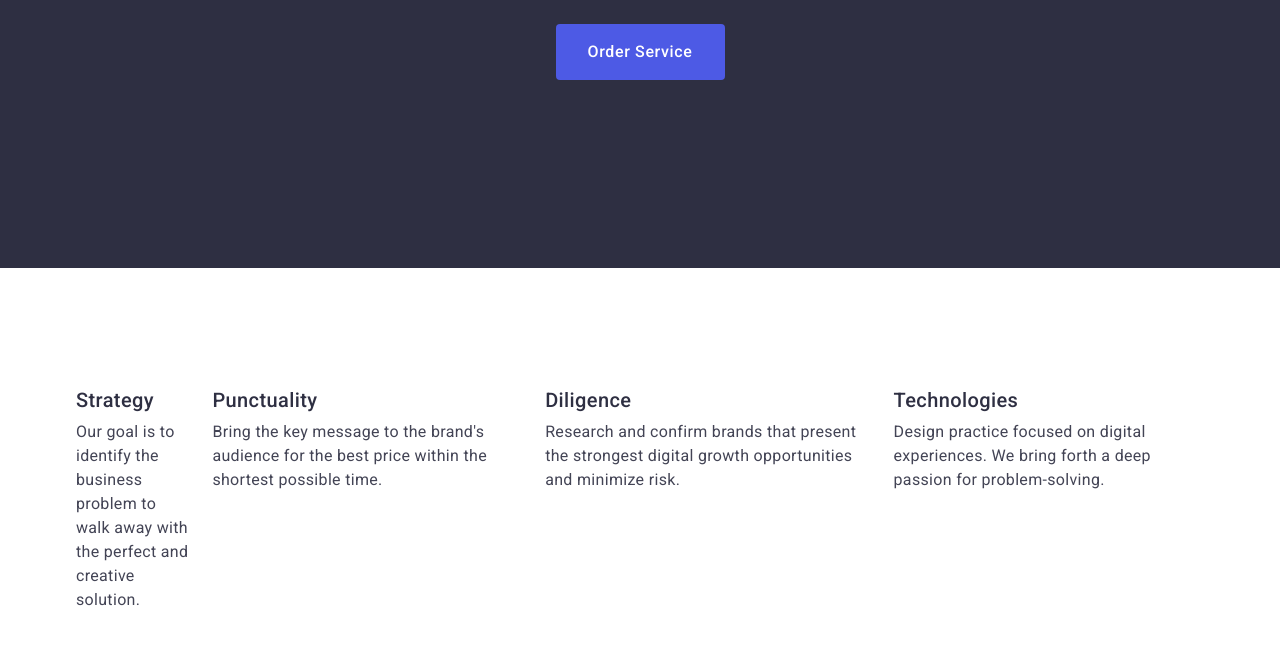
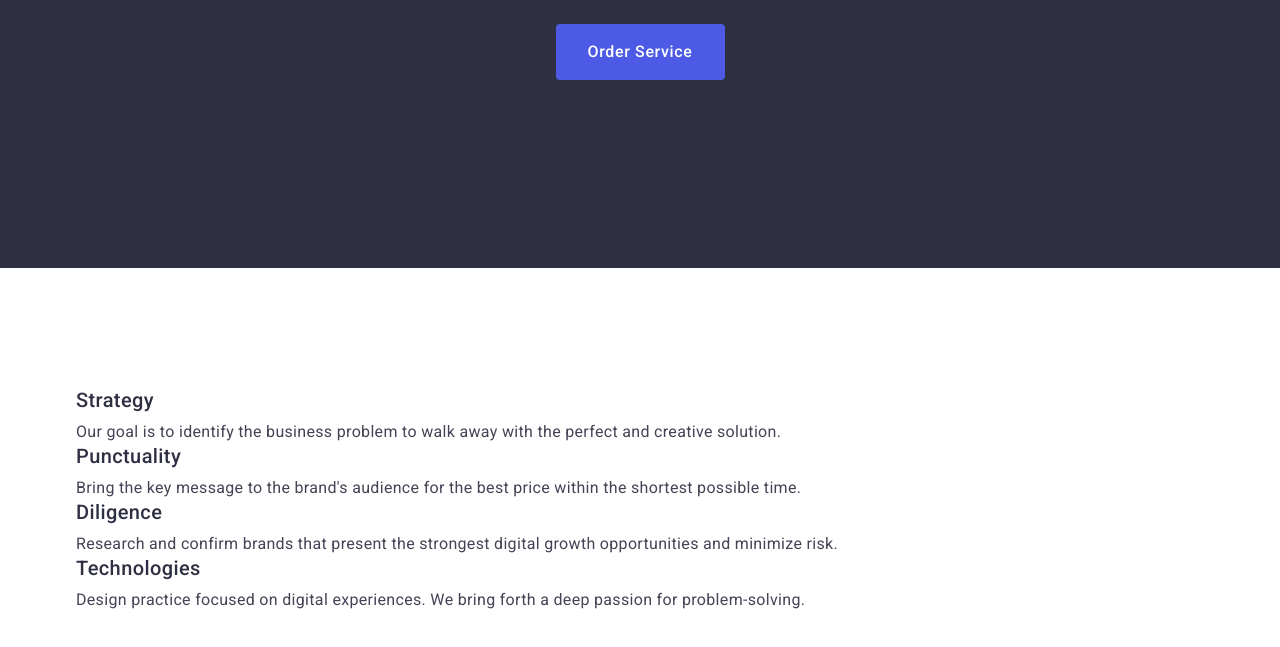
Before and after one commit to Zuzannabujak/goit-markup-hw-03, a plain HTML site: page index.html in a window 1280 px wide. Shown: the part 405-1052 px from the top of the page. Drawn offline with nearby package versions, Linux system fonts and the light colour scheme.

Commit message:
Update styles.css

```diff
--- a/css/styles.css
+++ b/css/styles.css
@@ -168,16 +168,14 @@ ul {
     clip: rect(0 0 0 0);
     overflow: hidden;
   }
-  .ul-secondsection
+  .ul-secondsection:first-child
    {
     display: flex;
     gap: 24px;
     padding-left: 0;
-  }
-  .li-secondsection:first-child
-   {
     width: calc((100% - 72px) / 4);
   }
+
 .secondsection-heading
 {
     font-size: 20px;
```
